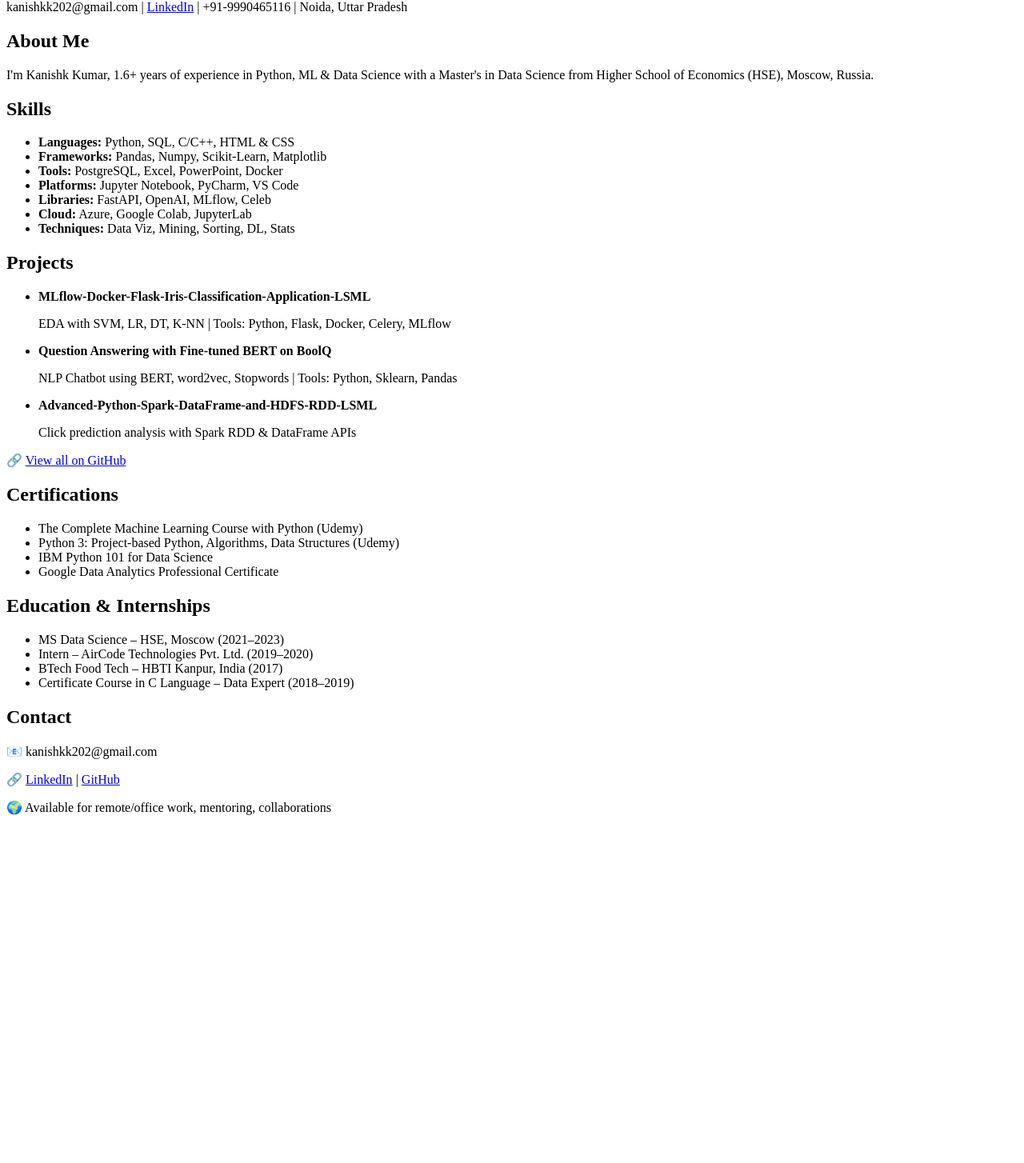
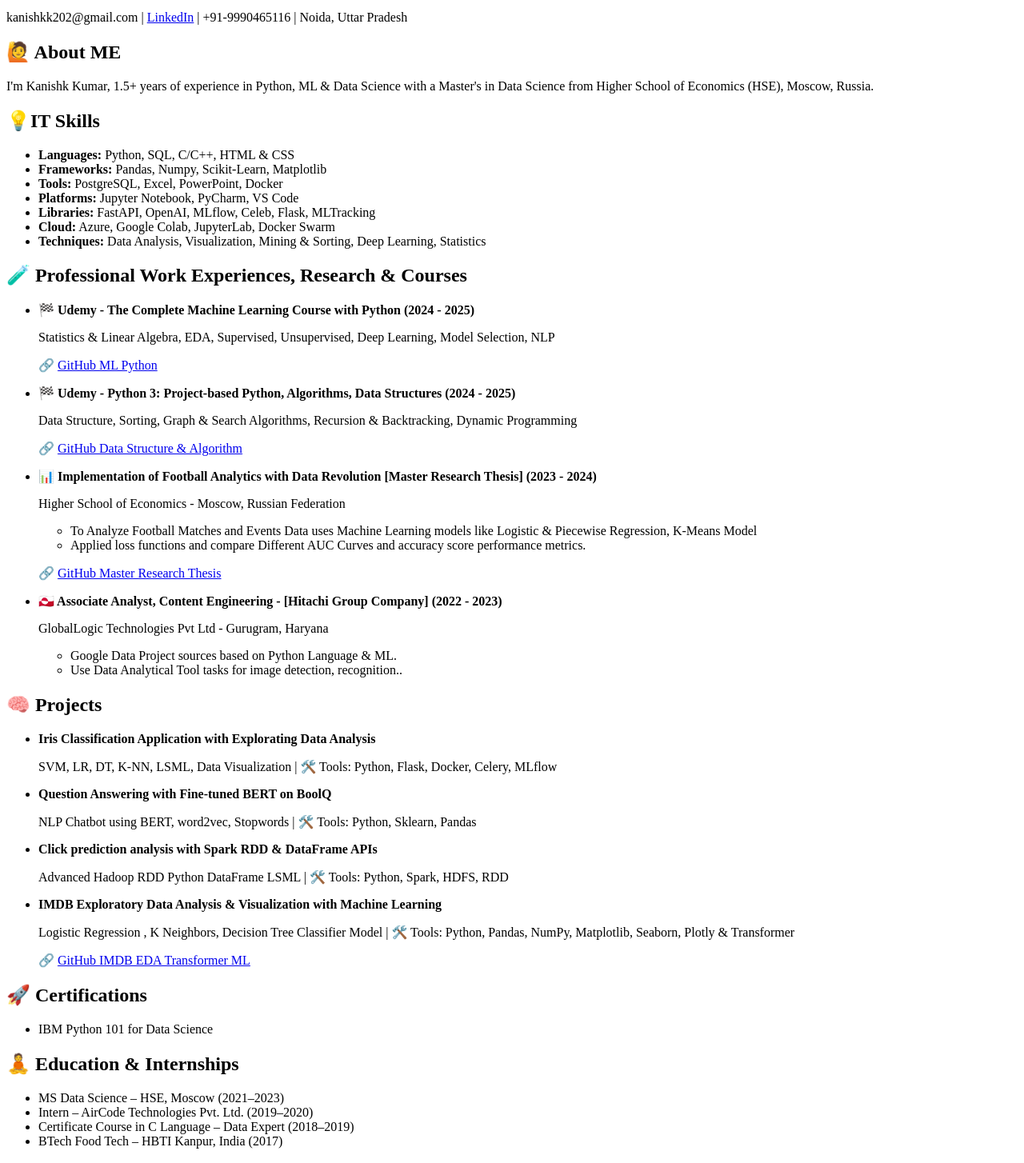
Before and after one commit to kkr202mlds/kanishk-portfolio, a React (Create React App) app: page / in a window 1280 px wide. Shown: the part 135-1589 px from the top of the page at 80% size. Before the commit the page ends 1170 px from the top, so only its background shows below. Built offline with nearby package versions, Linux system fonts and the light colour scheme.

Commit message:
Update: Changed portfolio section / text / image

```diff
--- a/src/App.jsx
+++ b/src/App.jsx
@@ -3,78 +3,125 @@ import React from "react";
 export default function App() {
   return (
       <main className="p-6 max-w-5xl mx-auto space-y-8">
-      <section className="text-center space-y-2">
-        <h1 className="text-4xl font-bold">Kanishk Kumar</h1>
-        <p className="text-lg">Data Scientist | Python Associate | ML Analyst</p>
-        <p className="italic">“Code Smart. Think Python.”</p>
-        <p className="text-sm">kanishkk202@gmail.com | <a className="text-blue-600" href="https://www.linkedin.com/in/kkanishk32">LinkedIn</a> | +91-9990465116 | Noida, Uttar Pradesh</p>
-      </section>
+      <div className="bg-teal-200 p-6 rounded-xl shadow-md">
+        <h1 className="text-center text-5xl font-bold text-gray-600">Kanishk Kumar</h1>
+        <p className="text-center text-gray-700">Data Scientist | Python Associate | ML Analyst</p>
+        <p className="text-center italic">“Code Smart. Think Python.”</p>
+        <p className="text-center text-sm mb-6">
+          kanishkk202@gmail.com |{" "}
+          <a className="text-blue-600" href="https://www.linkedin.com/in/kkanishk32">
+            LinkedIn
+          </a>{" "}
+          | +91-9990465116 | Noida, Uttar Pradesh </p>
 
       <section>
-        <h2 className="text-2xl font-semibold">About Me</h2>
-        <p>
-          I'm Kanishk Kumar, 1.6+ years of experience in Python, ML & Data Science with a Master's in Data Science from Higher School of Economics (HSE), Moscow, Russia.
+        <h2 className="text-2xl font-semibold mb-3">🙋 About ME</h2>
+        <p className= "mb-6">
+          I'm Kanishk Kumar, 1.5+ years of experience in Python, ML & Data Science with a Master's in Data Science from Higher School of Economics (HSE), Moscow, Russia.
         </p>
       </section>
 
       <section>
-        <h2 className="text-2xl font-semibold">Skills</h2>
-        <ul className="list-disc pl-5">
+        <h2 className="text-2xl font-semibold mb-3">💡IT Skills</h2>
+        <ul className="list-disc pl-5 mb-6">
           <li><strong>Languages:</strong> Python, SQL, C/C++, HTML & CSS</li>
           <li><strong>Frameworks:</strong> Pandas, Numpy, Scikit-Learn, Matplotlib</li>
           <li><strong>Tools:</strong> PostgreSQL, Excel, PowerPoint, Docker</li>
           <li><strong>Platforms:</strong> Jupyter Notebook, PyCharm, VS Code</li>
-          <li><strong>Libraries:</strong> FastAPI, OpenAI, MLflow, Celeb</li>
-          <li><strong>Cloud:</strong> Azure, Google Colab, JupyterLab</li>
-          <li><strong>Techniques:</strong> Data Viz, Mining, Sorting, DL, Stats</li>
+          <li><strong>Libraries:</strong> FastAPI, OpenAI, MLflow, Celeb, Flask, MLTracking</li>
+          <li><strong>Cloud:</strong> Azure, Google Colab, JupyterLab, Docker Swarm</li>
+          <li><strong>Techniques:</strong> Data Analysis, Visualization, Mining & Sorting, Deep Learning, Statistics</li>
         </ul>
       </section>
 
      <section>
-        <h2 className="text-2xl font-semibold">Projects</h2>
+        <h2 className="text-2xl font-semibold mb-3">🧪 Professional Work Experiences, Research & Courses</h2>
         <ul className="space-y-4">
           <li>
-            <strong>MLflow-Docker-Flask-Iris-Classification-Application-LSML</strong>
-            <p>EDA with SVM, LR, DT, K-NN | Tools: Python, Flask, Docker, Celery, MLflow</p>
+            <strong>🏁 Udemy - The Complete Machine Learning Course with Python (2024 - 2025)</strong>
+            <p>Statistics & Linear Algebra, EDA, Supervised, Unsupervised, Deep Learning, Model Selection, NLP</p>
+        <p className="pt-2">🔗 <a className="text-blue-600" href="https://github.com/kkr202mlds/Work_Experience_Research_Course/tree/main/Ud_Cmp_ML_Cur_wt_Py">GitHub ML Python</a></p>
+	  </li>
+          <li>
+            <strong>🏁 Udemy - Python 3: Project-based Python, Algorithms, Data Structures (2024 - 2025)</strong>
+            <p>Data Structure, Sorting, Graph & Search Algorithms, Recursion & Backtracking, Dynamic Programming</p>
+        <p className="pt-2">🔗 <a className="text-blue-600" href="https://github.com/kkr202mlds/Work_Experience_Research_Course/tree/main/Ud_Py_Alg_Dat_Struc">GitHub Data Structure & Algorithm</a></p>
+	  </li>
+          <li>
+            <strong>📊 Implementation of Football Analytics with Data Revolution [Master Research Thesis] (2023 - 2024)</strong>
+           <p>Higher School of Economics - Moscow, Russian Federation</p>
+          <ul className="list-disc pl-5">
+            <li>To Analyze Football Matches and Events Data uses Machine Learning models like Logistic & Piecewise Regression, K-Means Model</li>
+            <li>Applied loss functions and compare Different AUC Curves and accuracy score performance metrics.</li>
+          </ul>
+            <p className="pt-2">🔗 <a className="text-blue-600" href="https://github.com/kkr202mlds/Work_Experience_Research_Course/tree/main/Impl_Fot_Anl_w_Dat_Revo">GitHub Master Research Thesis</a></p>
+          </li>
+          <li>
+           <strong>🇬🇱 Associate Analyst, Content Engineering - [Hitachi Group Company] (2022 - 2023)</strong>
+            <p>GlobalLogic Technologies Pvt Ltd - Gurugram, Haryana</p>
+          <ul className="list-disc pl-5">
+            <li>Google Data Project sources based on Python Language & ML.</li>
+            <li className= "mb-7">Use Data Analytical Tool tasks for image detection, recognition..</li>
+          </ul>
+         </li>
+        </ul>
+     </section>
+
+
+      <section>
+        <h2 className="text-2xl font-semibold mb-3">🧠 Projects</h2>
+        <ul className="space-y-4">
+          <li>
+            <strong>Iris Classification Application with Explorating Data Analysis</strong>
+            <p>SVM, LR, DT, K-NN, LSML, Data Visualization | 🛠️ Tools: Python, Flask, Docker, Celery, MLflow</p>
           </li>
           <li>
             <strong>Question Answering with Fine-tuned BERT on BoolQ</strong>
-            <p>NLP Chatbot using BERT, word2vec, Stopwords | Tools: Python, Sklearn, Pandas</p>
+            <p>NLP Chatbot using BERT, word2vec, Stopwords | 🛠️ Tools: Python, Sklearn, Pandas</p>
           </li>
           <li>
-            <strong>Advanced-Python-Spark-DataFrame-and-HDFS-RDD-LSML</strong>
-            <p>Click prediction analysis with Spark RDD & DataFrame APIs</p>
+            <strong>Click prediction analysis with Spark RDD & DataFrame APIs</strong>
+            <p>Advanced Hadoop RDD Python DataFrame LSML | 🛠️ Tools: Python, Spark, HDFS, RDD</p>
           </li>
-        </ul>
-        <p className="pt-2">🔗 <a className="text-blue-600" href="https://github.com/kkr202mlds">View all on GitHub</a></p>
-      </section>
-
-      <section>
-        <h2 className="text-2xl font-semibold">Certifications</h2>
-        <ul className="list-disc pl-5">
-          <li>The Complete Machine Learning Course with Python (Udemy)</li>
-          <li>Python 3: Project-based Python, Algorithms, Data Structures (Udemy)</li>
-          <li>IBM Python 101 for Data Science</li>
-          <li>Google Data Analytics Professional Certificate</li>
+          <li>
+            <strong>IMDB Exploratory Data Analysis & Visualization with Machine Learning</strong>
+            <p>Logistic Regression , K Neighbors, Decision Tree Classifier Model | 🛠️ Tools: Python, Pandas, NumPy, Matplotlib, Seaborn, Plotly & Transformer</p>
+            <p className="pt-2 mb-7">🔗 <a className="text-blue-600" href="https://github.com/kkr202mlds/ML_Exploratory_Data_Analysis.git">GitHub IMDB EDA Transformer ML</a></p>
+	</li>
         </ul>
       </section>
 
       <section>
-        <h2 className="text-2xl font-semibold">Education & Internships</h2>
+        <h2 className="text-2xl font-semibold mb-3">🚀 Certifications</h2>
         <ul className="list-disc pl-5">
-          <li>MS Data Science – HSE, Moscow (2021–2023)</li>
-          <li>Intern – AirCode Technologies Pvt. Ltd. (2019–2020)</li>
-          <li>BTech Food Tech – HBTI Kanpur, India (2017)</li>
-          <li>Certificate Course in C Language – Data Expert (2018–2019)</li>
+          <li className="mb-7">IBM Python 101 for Data Science</li>
         </ul>
       </section>
 
       <section>
-        <h2 className="text-2xl font-semibold">Contact</h2>
+        <h2 className="text-2xl font-semibold mb-3">🧘 Education & Internships</h2>
+        <ul className="list-disc pl-5">
+          <li>MS Data Science – HSE, Moscow (2021–2023)</li>
+          <li>Intern – AirCode Technologies Pvt. Ltd. (2019–2020)</li>
+          <li>Certificate Course in C Language – Data Expert (2018–2019)</li>
+          <li className="mb-7">BTech Food Tech – HBTI Kanpur, India (2017)</li>
+        </ul>
+      </section>
+
+      <section>
+        <h2 className="text-2xl font-semibold mb-4">✅ Contact</h2>
         <p>📧 kanishkk202@gmail.com</p>
-        <p>🔗 <a className="text-blue-600" href="https://linkedin.com/in/kkanishk32">LinkedIn</a> | <a className="text-blue-600" href="https://github.com/kkr202mlds">GitHub</a></p>
-        <p>🌍 Available for remote/office work, mentoring, collaborations</p>
+        <p>🔗 <a className="text-blue-600" href="https://wa.me/9990465116">WhatsApp</a> | <a className="text-blue-600" href="https://linkedin.com/in/kkanishk32">LinkedIn</a></p>
+        <p>📱 M.No: +91-9990465116</p>
+        <p className="mb-7">🌍 Available for remote/office work, mentoring, collaborations</p>
       </section>
+      <section>
+        <h2 className="text-2xl font-semibold mb-4">📌 Languages Known </h2>
+        <p> English</p>
+        <p> Hindi</p>
+        <p> Punjabi</p>
+      </section>
+    </div>
    </main>
   );
 }
```
Also changed, not shown: 11 other files (tests, documents, lock files or other folders). Lines whose indentation alone changed are shown as unchanged.
